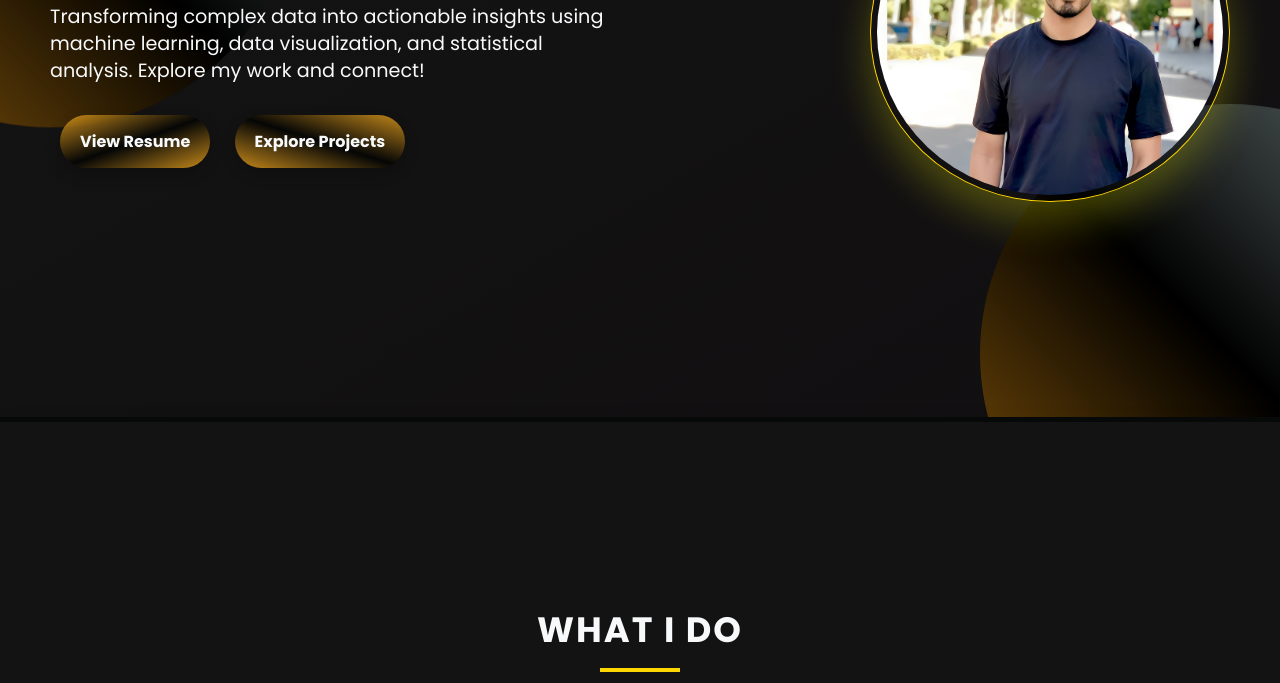
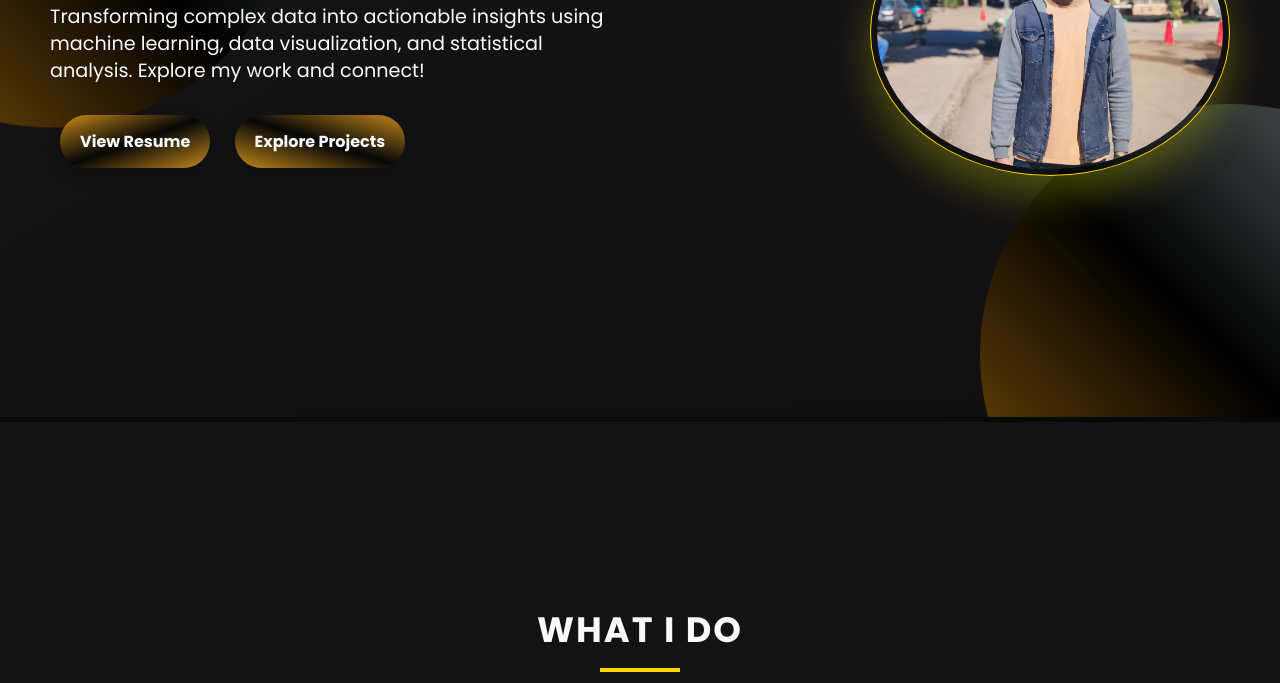
Before and after one commit to n-hesham/nour-hesham, a plain HTML site: page index.html in a window 1280 px wide. Shown: the part 417-1100 px from the top of the page. Drawn offline with Linux system fonts and the light colour scheme.

Commit message:
new file:   imgs/.trashed-1740239185-IMG_20250123_174437.jpg 	deleted:    imgs/IMG_20241226_174006.jpg 	modified:   index.html

```diff
--- a/index.html
+++ b/index.html
@@ -1122,7 +1122,7 @@ footer p {
         </div>
     </div>
     <div class="header-image">
-        <img src="imgs\IMG_20241226_174006.jpg" alt="Profile Image">
+        <img src="imgs\.trashed-1740239185-IMG_20250123_174437.jpg" alt="Profile Image">
     </div>
 </section>
 
```
Also changed, not shown: imgs/.trashed-1740239185-IMG_20250123_174437.jpg (added), imgs/IMG_20241226_174006.jpg (deleted).
